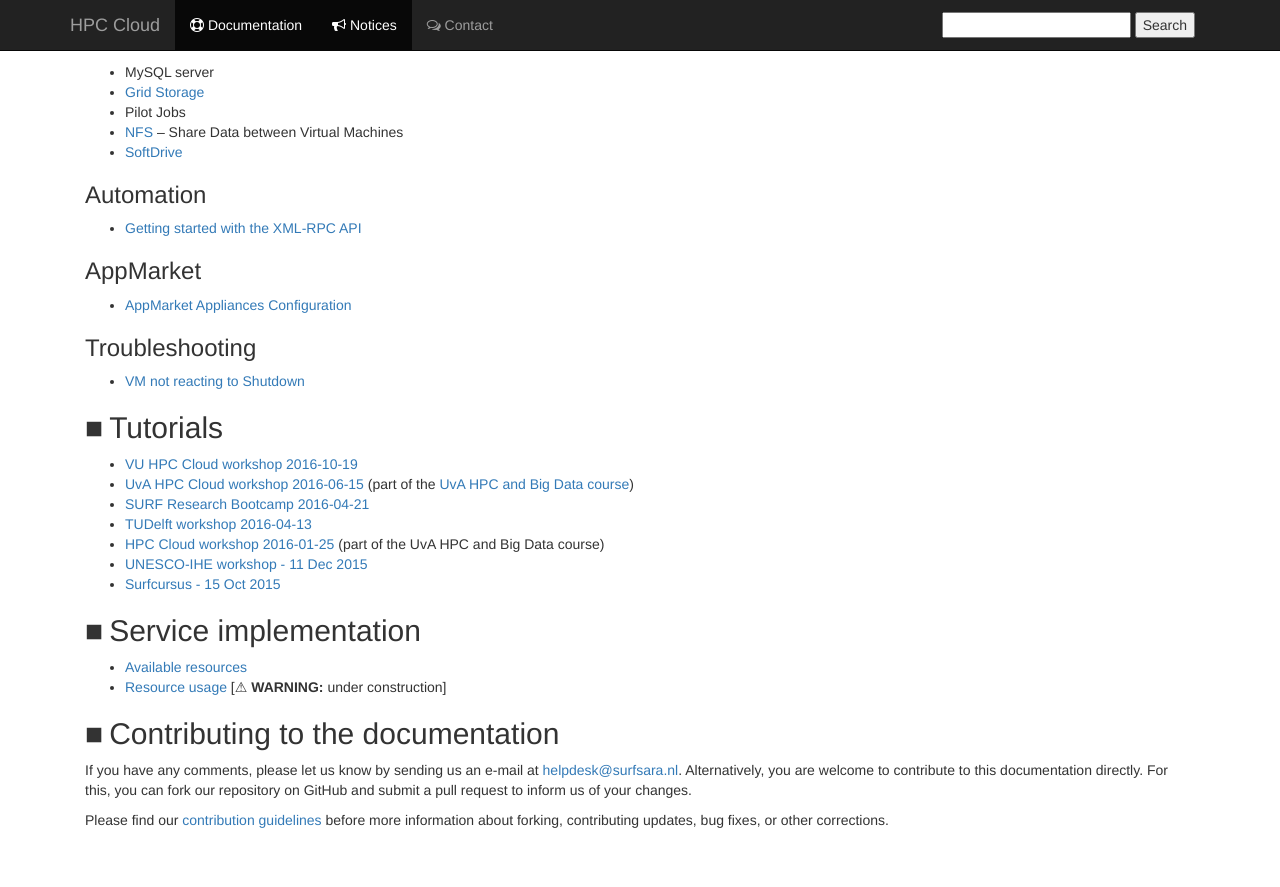
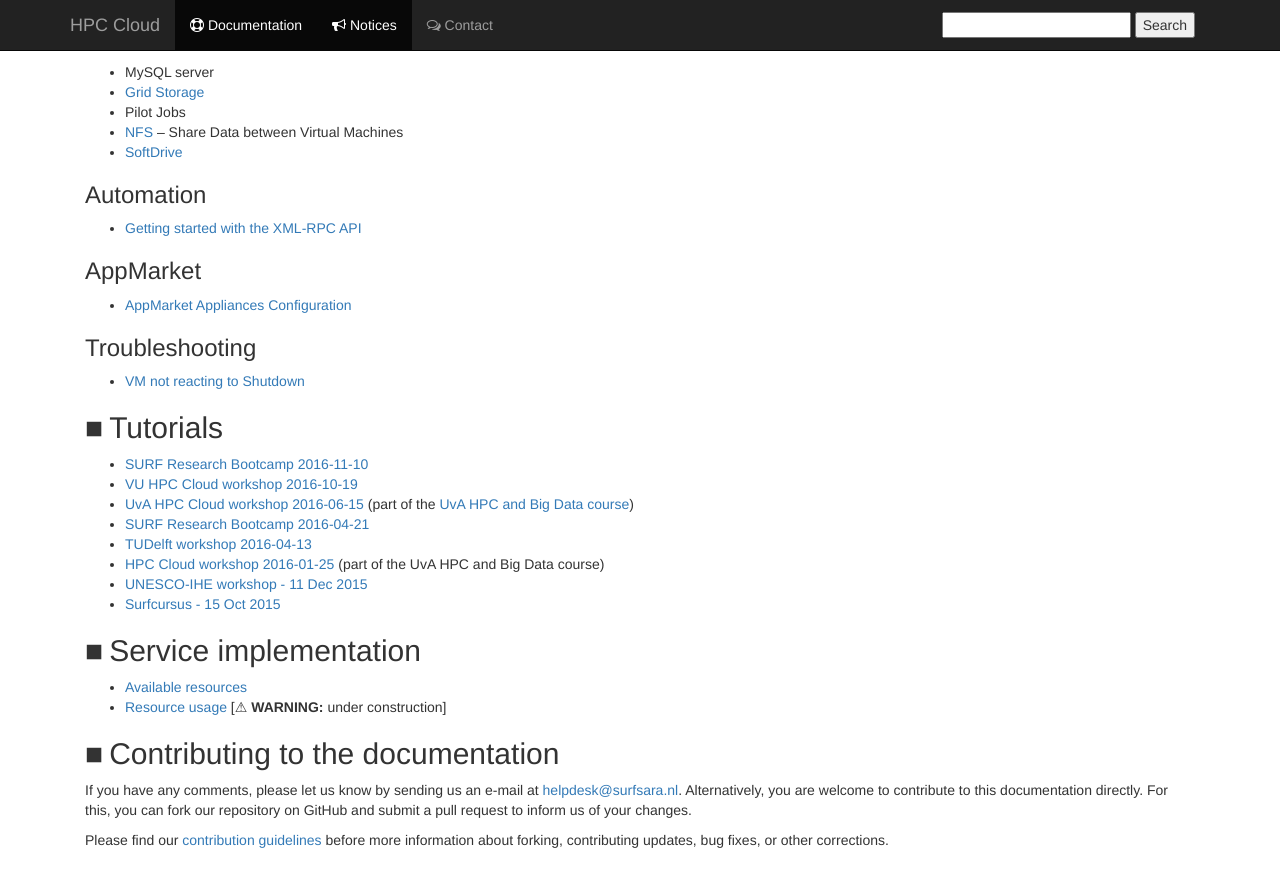
Before and after one commit to sara-nl/clouddocs, a Jekyll site: the page built from index.markdown, in a window 1280 px wide and 900 px high, scrolled down 1495 px. Shown: the top 887 px of the window. Built offline with Jekyll 4.4.1, drawn with Linux system fonts in a browser that asks for light colours; nearby versions of some CDN libraries.

Commit message:
added new bootcamp to front page

```diff
--- a/index.markdown
+++ b/index.markdown
@@ -90,6 +90,7 @@ We **welcome your comments** or corrections at [helpdesk@surfsara.nl](mailto:hel
 * [VM not reacting to Shutdown](vm-not-reacting-to-shutdown)
 
 ## Tutorials
+* [SURF Research Bootcamp 2016-11-10](bootcamp-20161110/index)
 * [VU HPC Cloud workshop 2016-10-19](VU-20161019/index)
 * [UvA HPC Cloud workshop 2016-06-15](UvA-course-20160615/index) (part of the [UvA HPC and Big Data course](http://hpc.uva.nl))
 * [SURF Research Bootcamp 2016-04-21](bootcamp-20160421/index)
```
